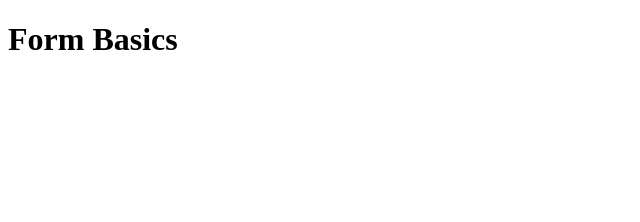
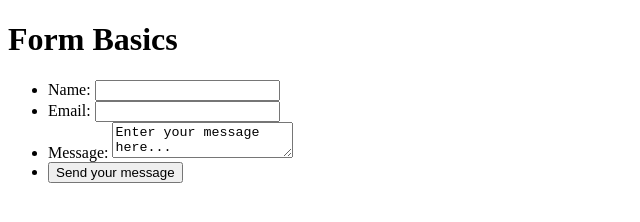
Before and after one commit to emesefedev/form-basics, a plain HTML site: page index.html in a window 1280 px wide. Shown: the whole page, without its empty margins (0-640 px from the left). Drawn offline with Linux system fonts and the light colour scheme.

Commit message:
Add form widgets

```diff
--- a/index.html
+++ b/index.html
@@ -10,7 +10,24 @@
         <h1>Form Basics</h1>
 
         <form action="/my-handling-form-page" method="post">
+            <ul>
+                <li>
+                  <label for="name">Name:</label>
+                  <input type="text" id="name" name="user_name" />
+                </li>
+                <li>
+                  <label for="mail">Email:</label>
+                  <input type="email" id="mail" name="user_email" />
+                </li>
+                <li>
+                  <label for="message">Message:</label>
+                  <textarea id="message" name="user_message">Enter your message here...</textarea>
+                </li>
 
+                <li class="button">
+                    <button type="submit">Send your message</button>
+                </li>
+              </ul>
         </form>
 
     </body>
```
